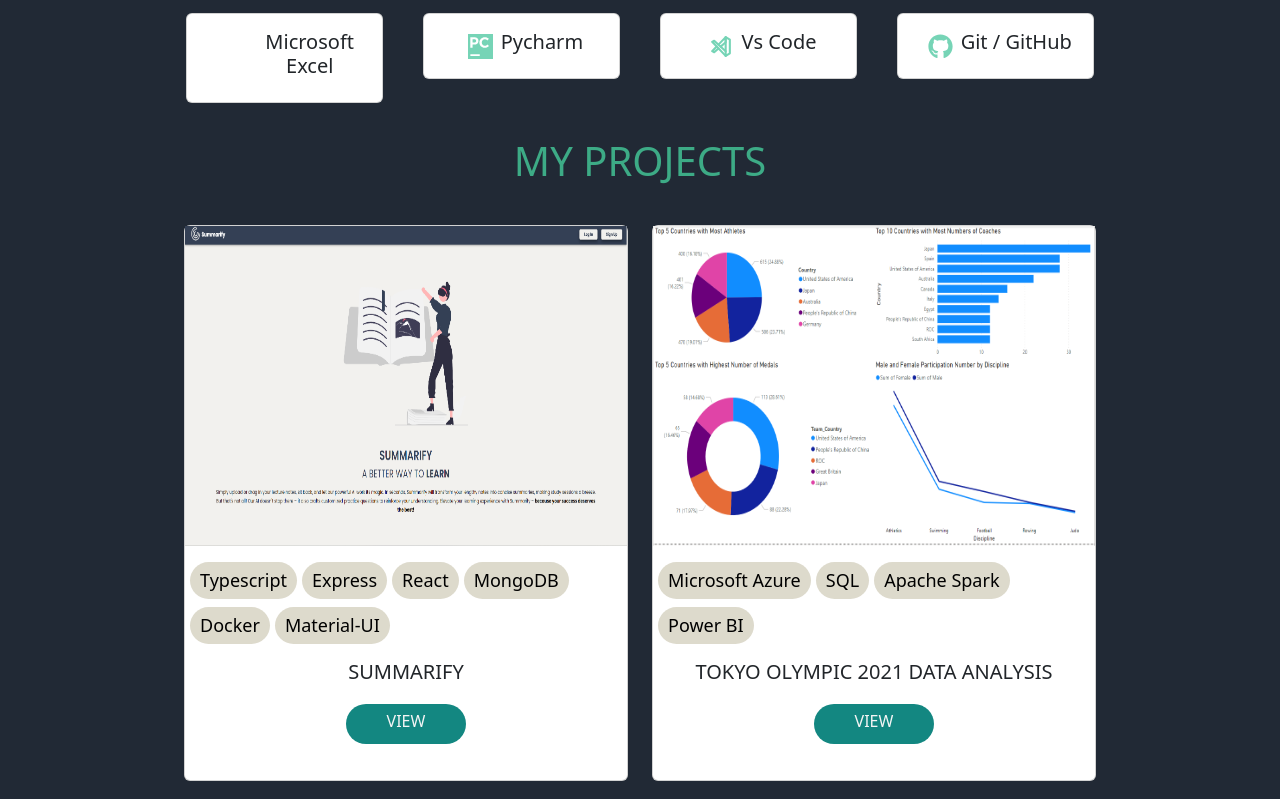
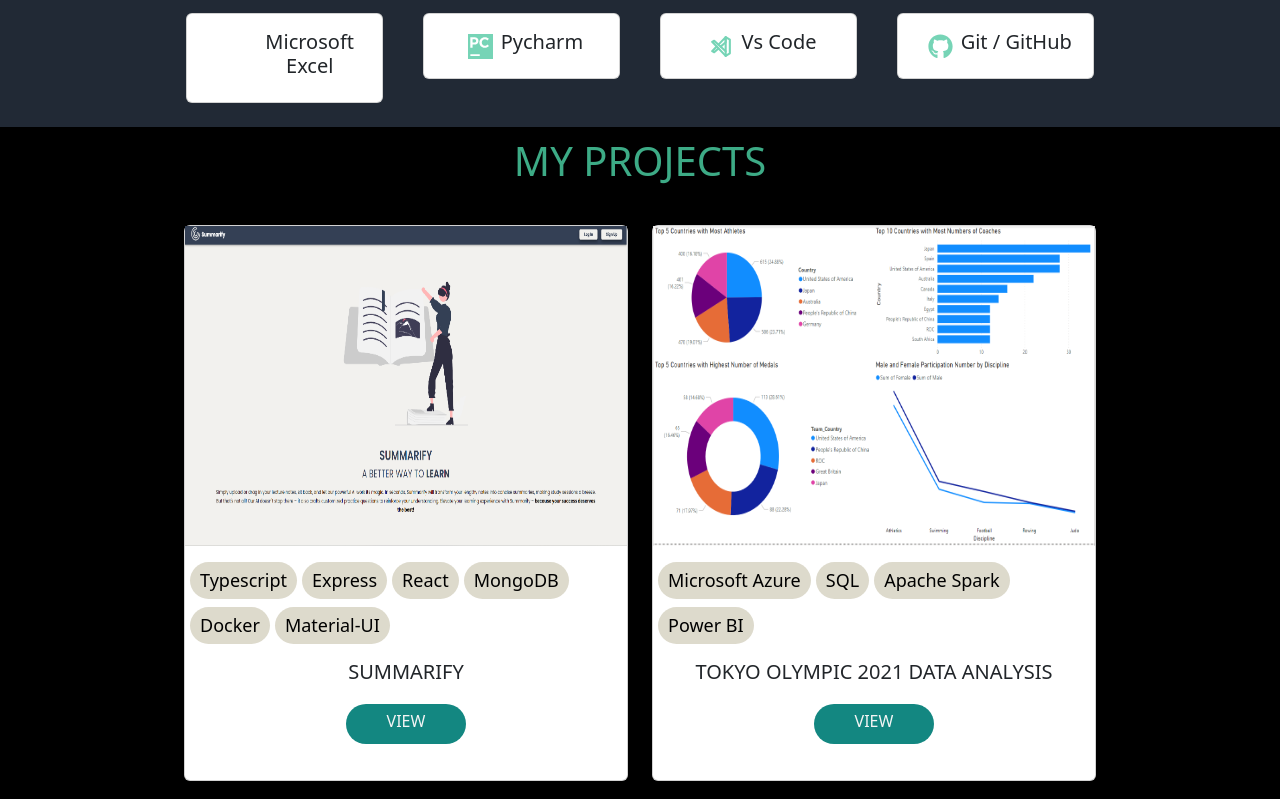
Before and after one commit to ShouravRakshit/Main-Portfolio-Page, a React (Vite) app in the folder client/: page / in a window 1280 px wide. Shown: the part 1760-2559 px from the top of the page. Built offline with nearby package versions, Linux system fonts and the light colour scheme; some icons are missing.

Commit message:
color change of the projects section.

```diff
--- a/client/src/Pages/Projects/Projects.jsx
+++ b/client/src/Pages/Projects/Projects.jsx
@@ -9,7 +9,8 @@
 
   return (
     <>
-    <Jump>
+    <div style={{backgroundColor: "black"}}>
+    <Jump >
       <div style={{ width: "75%" }} className="container" id="projects">
         <div className="container text-center mt-3 project">
           <h1 style={{ textTransform: "uppercase",  }}>My Projects</h1>
@@ -117,6 +118,7 @@
         </div>
       </div>
       </Jump>
+      </div>
     </>
   );
 };
```
